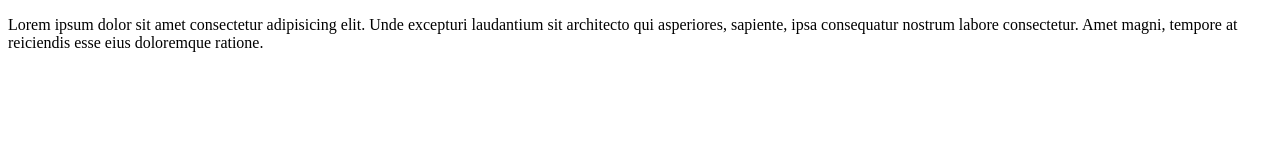
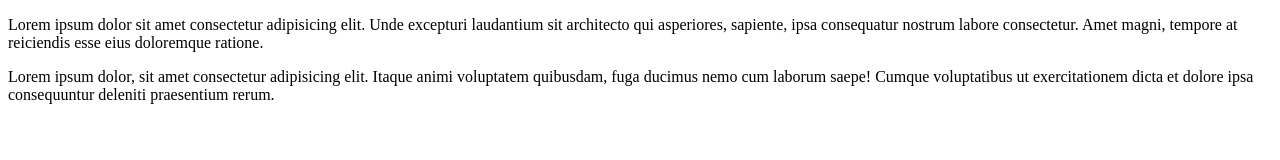
Before and after one commit to julia-2000/tafe-scripting, a plain HTML site: page REACT/October-12/index.html in a window 1280 px wide. Drawn offline with Linux system fonts and the light colour scheme.

Commit message:
Adding new paragraph

```diff
--- a/REACT/October-12/index.html
+++ b/REACT/October-12/index.html
@@ -14,6 +14,9 @@
         doloremque ratione.
     </p>
 
+    <p>Lorem ipsum dolor, sit amet consectetur adipisicing elit. Itaque animi voluptatem quibusdam, fuga ducimus nemo
+        cum laborum saepe! Cumque voluptatibus ut exercitationem dicta et dolore ipsa consequuntur deleniti praesentium
+        rerum.</p>
 </body>
 
 </html>
```
